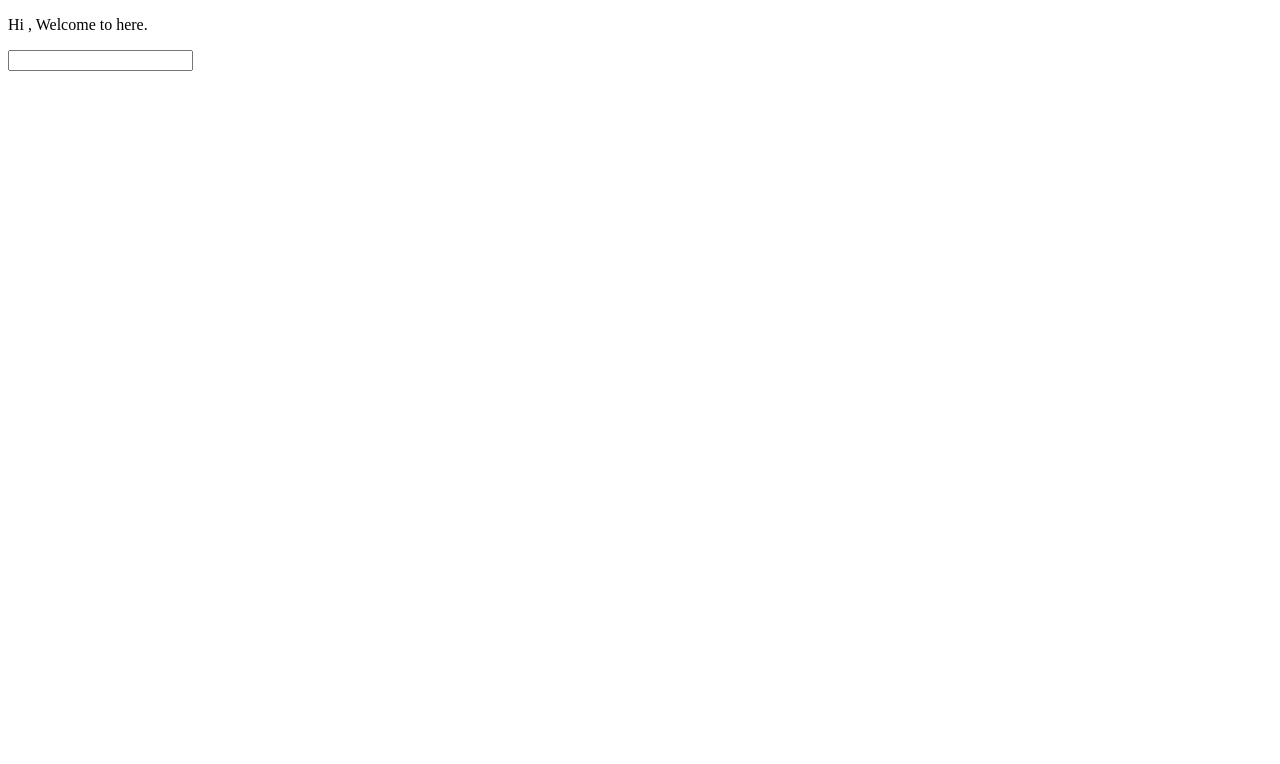
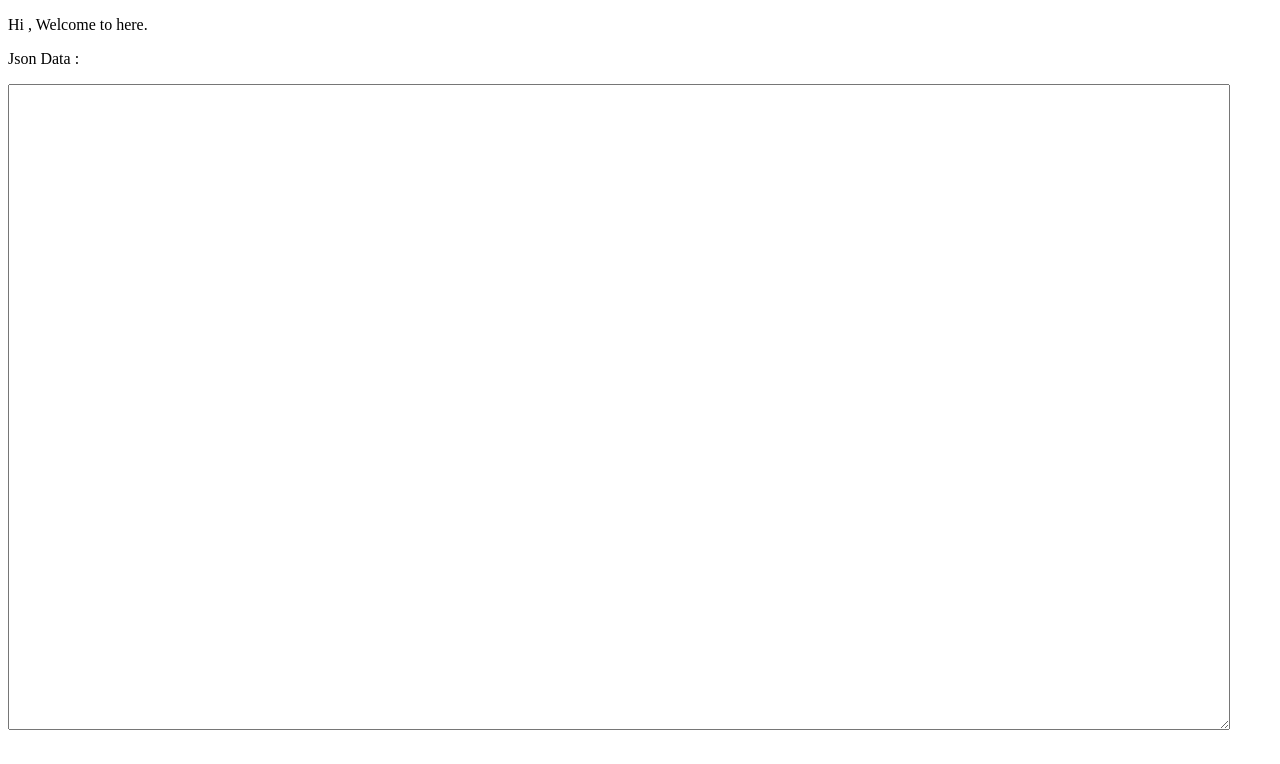
Before and after one commit to wannasaynone/GeneralGameTool, a plain HTML site: page sheetTool/index.html in a window 1280 px wide. Drawn offline with Linux system fonts and the light colour scheme; no server answers.

Commit message:
加入input

```diff
--- a/sheetTool/index.html
+++ b/sheetTool/index.html
@@ -11,9 +11,11 @@
 <body>
     <div>
         <p>Hi , Welcome to here.</p>
+        <p>Json Data :</p>
     </div>
     <div>
-        <input type="text">
+        <textarea type="text" id="jsonText" style="width: 95vw; height: 80vh;">
+        </textarea>
     </div>
     <script src="./lib/dataIntegration.js" await></script>
 </body>
```
